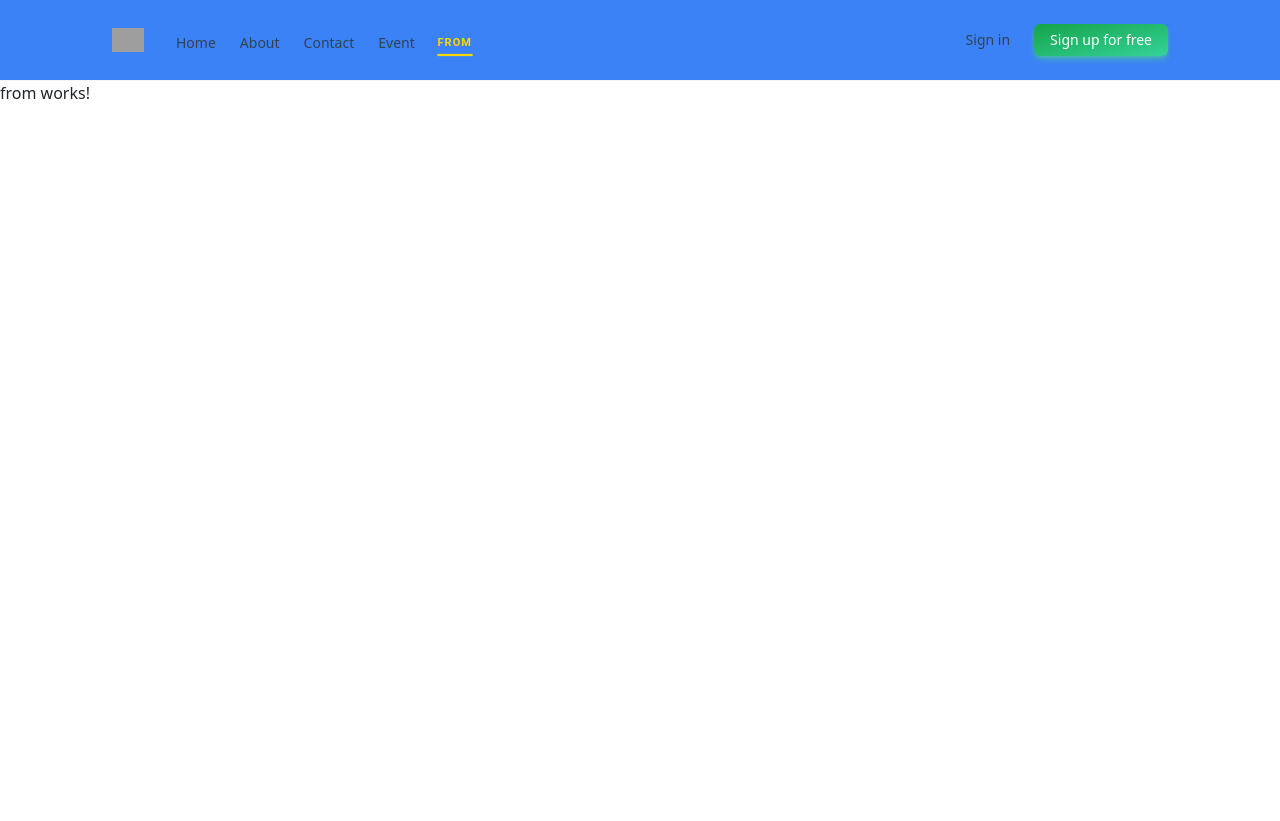
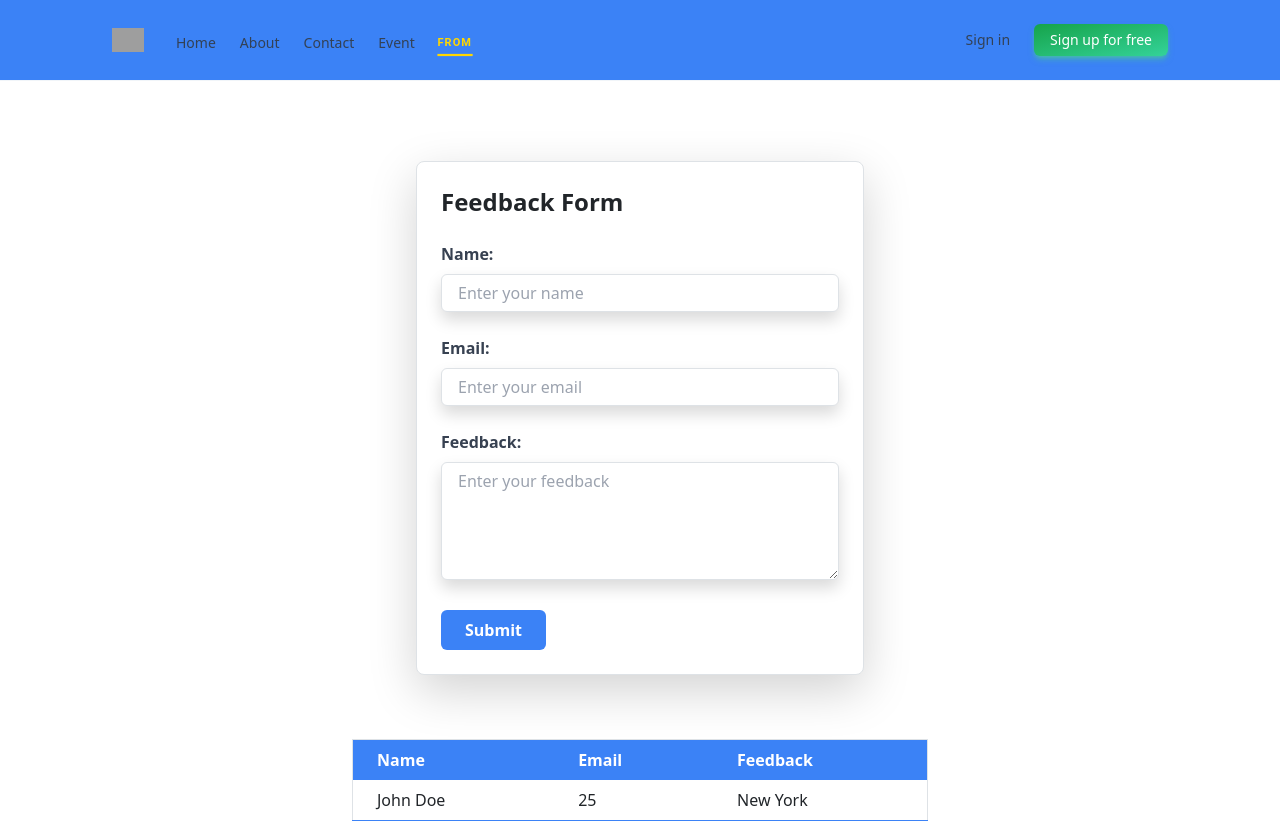
Before and after one commit to DushanMalind/Angular-Learning, an Angular app: page /from in a window 1280 px wide. Before the commit the page ends 800 px from the top, so only its background shows below. Built offline with nearby package versions, Linux system fonts and the light colour scheme; grey boxes are pictures that could not be loaded.

Commit message:
From Add

```diff
--- a/src/app/from/from.component.html
+++ b/src/app/from/from.component.html
@@ -1 +1,42 @@
-<p>from works!</p>
+<form class="max-w-md mx-auto mt-20 p-6 bg-white border rounded-lg shadow-lg">
+  <h2 class="text-2xl font-bold mb-6">Feedback Form</h2>
+  <div class="mb-4">
+    <label class="block text-gray-700 font-bold mb-2" for="name">
+      Name:
+    </label>
+    <input class="shadow appearance-none border rounded w-full py-2 px-3 text-gray-700 leading-tight focus:outline-none focus:shadow-outline" id="name" type="text" placeholder="Enter your name">
+  </div>
+  <div class="mb-4">
+    <label class="block text-gray-700 font-bold mb-2" for="email">
+      Email:
+    </label>
+    <input class="shadow appearance-none border rounded w-full py-2 px-3 text-gray-700 leading-tight focus:outline-none focus:shadow-outline" id="email" type="email" placeholder="Enter your email">
+  </div>
+  <div class="mb-4">
+    <label class="block text-gray-700 font-bold mb-2" for="feedback">
+      Feedback:
+    </label>
+    <textarea class="shadow appearance-none border rounded w-full py-2 px-3 text-gray-700 leading-tight focus:outline-none focus:shadow-outline" id="feedback" rows="5" placeholder="Enter your feedback"></textarea>
+  </div>
+  <button class="bg-blue-500 hover:bg-blue-700 text-white font-bold py-2 px-4 rounded focus:outline-none focus:shadow-outline" type="submit">
+    Submit
+  </button>
+</form>
+
+
+<table class="w-full border-collapse border border-blue-500 max-w-xl mt-16 mx-auto">
+  <thead>
+  <tr class="bg-blue-500 text-white">
+    <th class="py-2 px-4 text-left">Name</th>
+    <th class="py-2 px-4 text-left">Email</th>
+    <th class="py-2 px-4 text-left">Feedback</th>
+  </tr>
+  </thead>
+  <tbody>
+  <tr class="bg-white border-b border-blue-500">
+    <td class="py-2 px-4">John Doe</td>
+    <td class="py-2 px-4">25</td>
+    <td class="py-2 px-4">New York</td>
+  </tr>
+  </tbody>
+</table>
```
